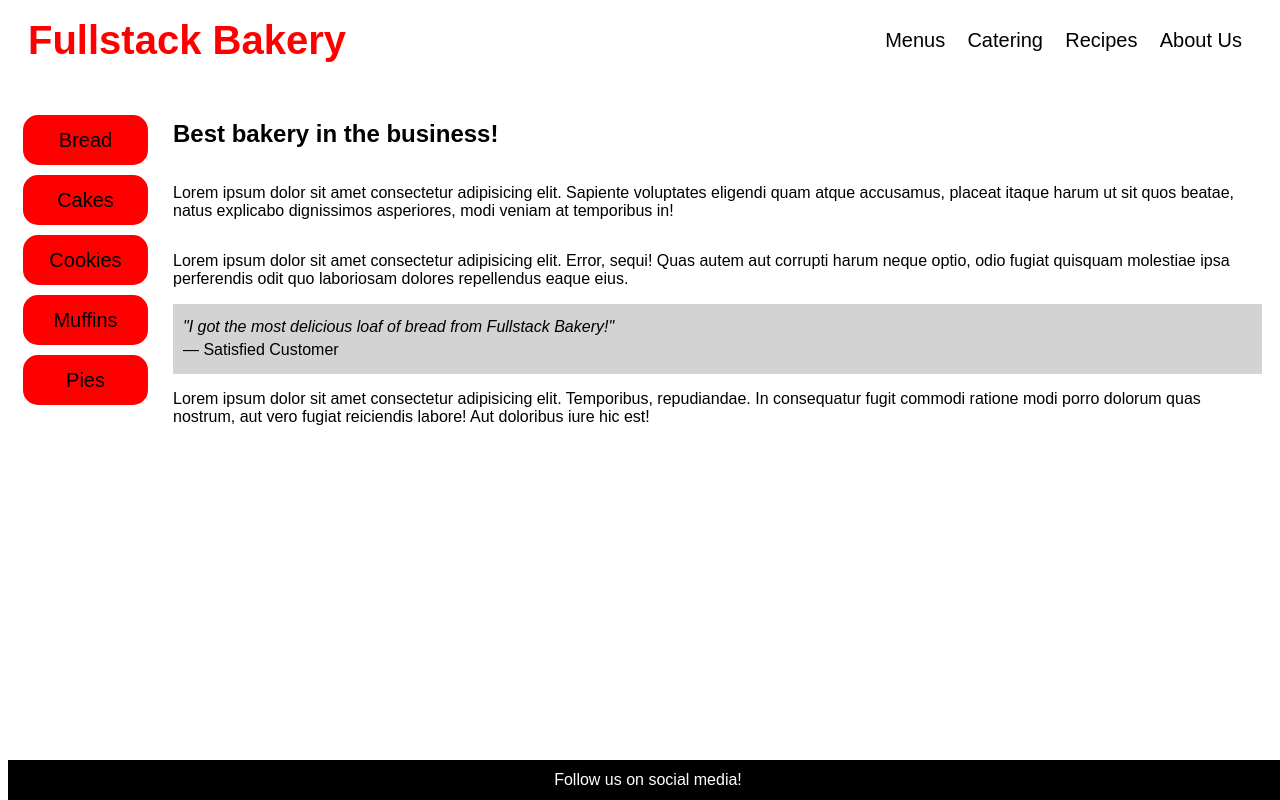
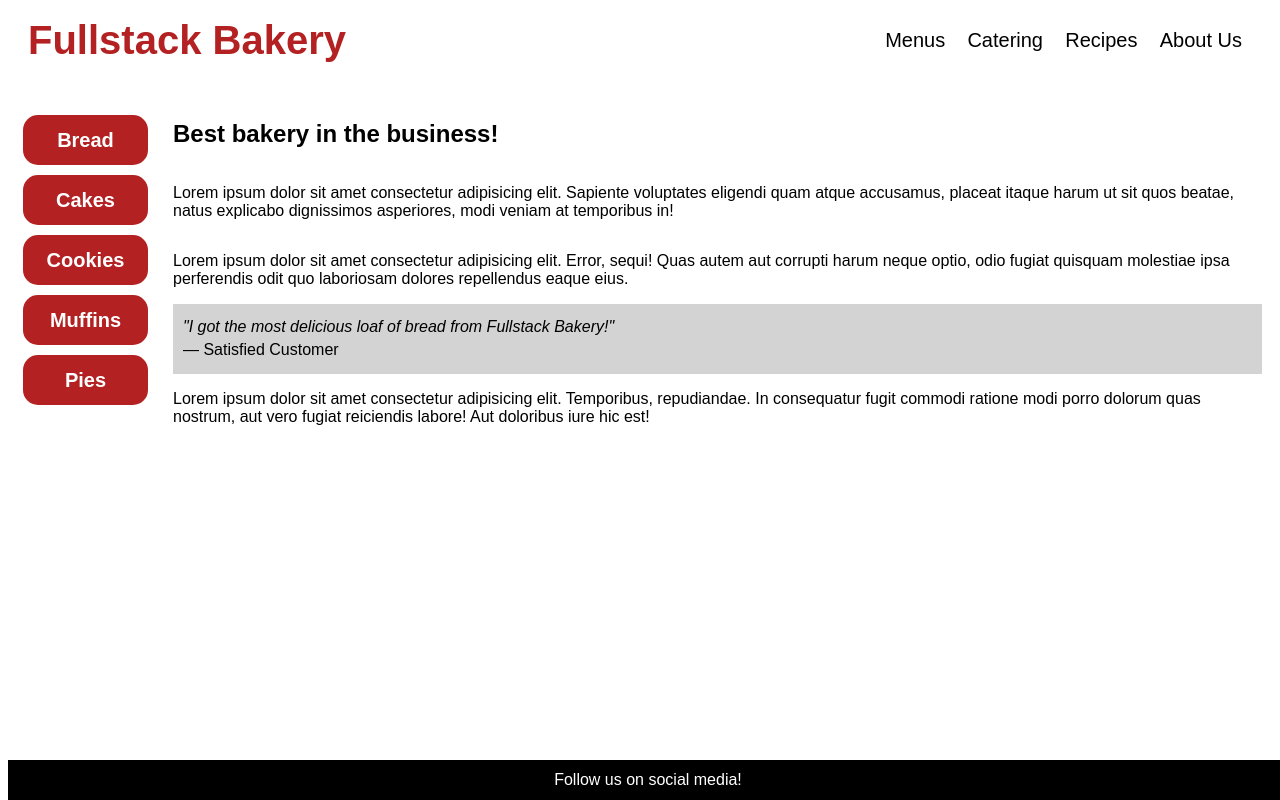
Before and after one commit to jonesleroy/jonesleroy_bakery, a plain HTML site: page index.html in a window 1280 px wide. Drawn offline with Linux system fonts and the light colour scheme.

Commit message:
jonesleroy_bake1

```diff
--- a/index.css
+++ b/index.css
@@ -6,7 +6,7 @@ body {
   font-size: 40px;
   font-weight: bold;
   justify-content: flex-start;
-  color: red;
+  color: #b32122;
   font-family: sans-serif;
 }
 
@@ -51,8 +51,8 @@ ul {
 }
 
 ul li {
-  background: red;
-  color: black;
+  background: #b32122;
+  color: white;
   margin: 5px;
   height: 50px;
   width: 125px;
@@ -61,6 +61,7 @@ ul li {
   align-items: center;
   justify-content: center;
   font-size: 20px;
+  font-weight: bold;
 }
 
 footer {
```
